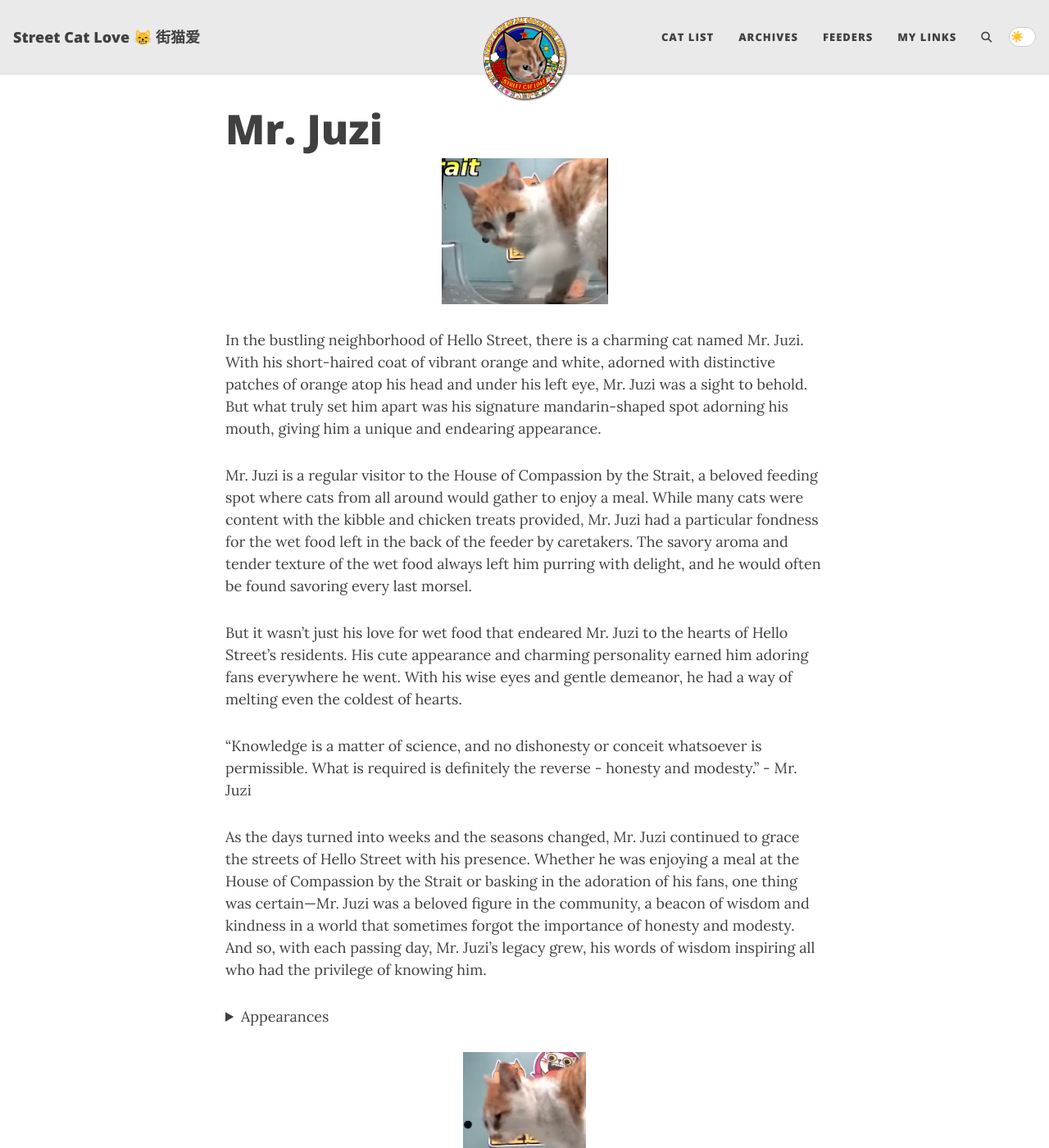
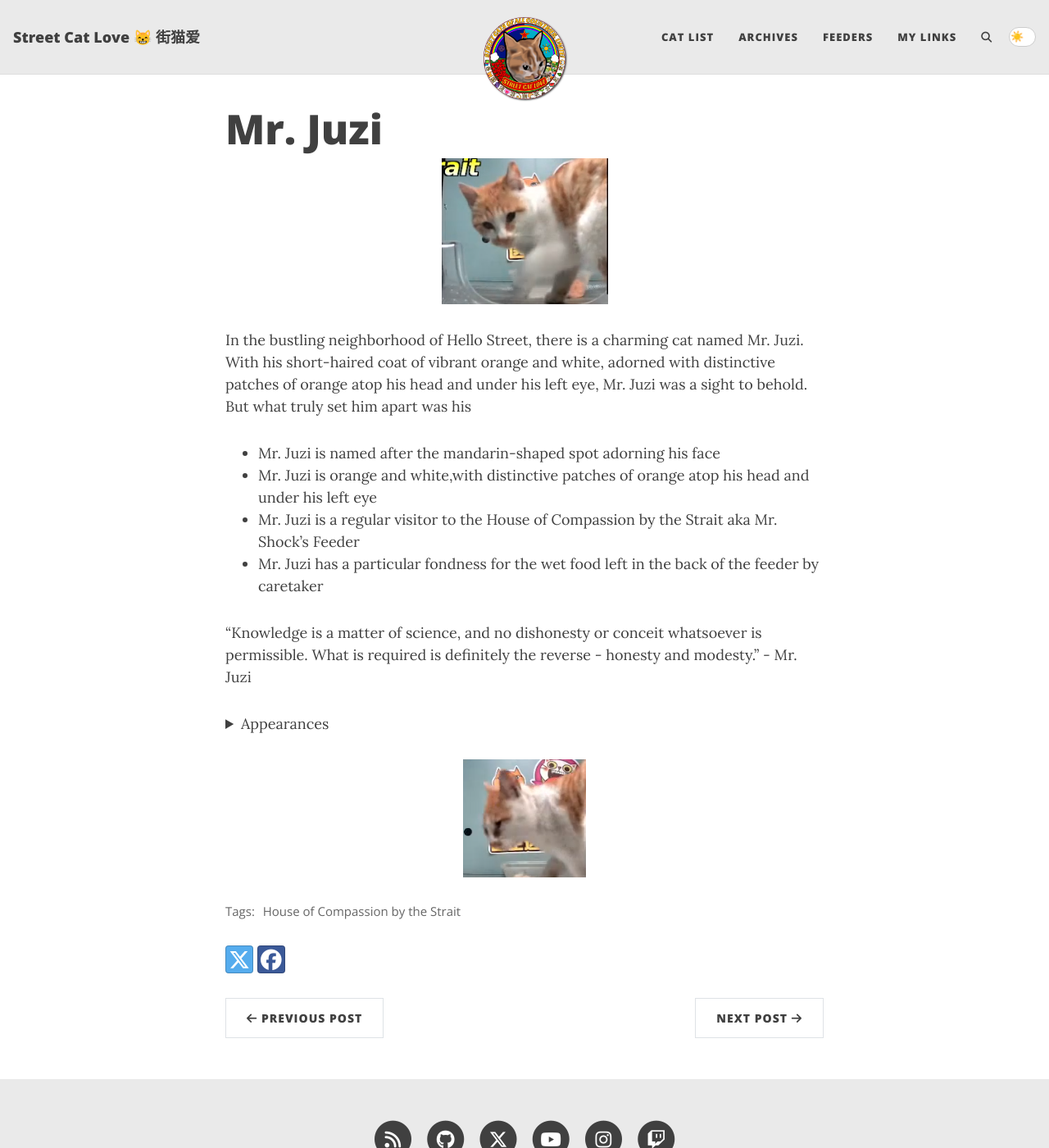
Before and after one commit to StreetCatLove/hellostreetcat, a Jekyll site: the page built from _posts/2024-11-28-mr_juzi.md, in a window 1280 px wide and 1400 px high. Shown: the whole window at 82% size. Built offline with Jekyll 4.4.1, drawn with Linux system fonts in a browser that asks for light colours; comment, search, counter and statistics services are not loaded.

Commit message:
Update 2024-11-28-mr_juzi.md

```diff
--- a/_posts/2024-11-28-mr_juzi.md
+++ b/_posts/2024-11-28-mr_juzi.md
@@ -8,15 +8,13 @@ comments: false
 
 ![Mr. Juzi](https://streetcatlove.github.io/hellostreetcat/assets/img/mr_juzi.png){: .mx-auto.d-block :}
 
-In the bustling neighborhood of Hello Street, there is a charming cat named Mr. Juzi. With his short-haired coat of vibrant orange and white, adorned with distinctive patches of orange atop his head and under his left eye, Mr. Juzi was a sight to behold. But what truly set him apart was his signature mandarin-shaped spot adorning his mouth, giving him a unique and endearing appearance.
-
-Mr. Juzi is a regular visitor to the House of Compassion by the Strait, a beloved feeding spot where cats from all around would gather to enjoy a meal. While many cats were content with the kibble and chicken treats provided, Mr. Juzi had a particular fondness for the wet food left in the back of the feeder by caretakers. The savory aroma and tender texture of the wet food always left him purring with delight, and he would often be found savoring every last morsel.
-
-But it wasn't just his love for wet food that endeared Mr. Juzi to the hearts of Hello Street's residents. His cute appearance and charming personality earned him adoring fans everywhere he went. With his wise eyes and gentle demeanor, he had a way of melting even the coldest of hearts.
+In the bustling neighborhood of Hello Street, there is a charming cat named Mr. Juzi. With his short-haired coat of vibrant orange and white, adorned with distinctive patches of orange atop his head and under his left eye, Mr. Juzi was a sight to behold. But what truly set him apart was his
+* Mr. Juzi is named after the mandarin-shaped spot adorning his face
+* Mr. Juzi is orange and white,with distinctive patches of orange atop his head and under his left eye
+* Mr. Juzi is a regular visitor to the House of Compassion by the Strait aka Mr. Shock's Feeder
+* Mr. Juzi has a particular fondness for the wet food left in the back of the feeder by caretaker
 
 "Knowledge is a matter of science, and no dishonesty or conceit whatsoever is permissible. What is required is definitely the reverse - honesty and modesty." - Mr. Juzi
-
-As the days turned into weeks and the seasons changed, Mr. Juzi continued to grace the streets of Hello Street with his presence. Whether he was enjoying a meal at the House of Compassion by the Strait or basking in the adoration of his fans, one thing was certain—Mr. Juzi was a beloved figure in the community, a beacon of wisdom and kindness in a world that sometimes forgot the importance of honesty and modesty. And so, with each passing day, Mr. Juzi's legacy grew, his words of wisdom inspiring all who had the privilege of knowing him.
 
 <details>
 <summary>Appearances</summary>
```
